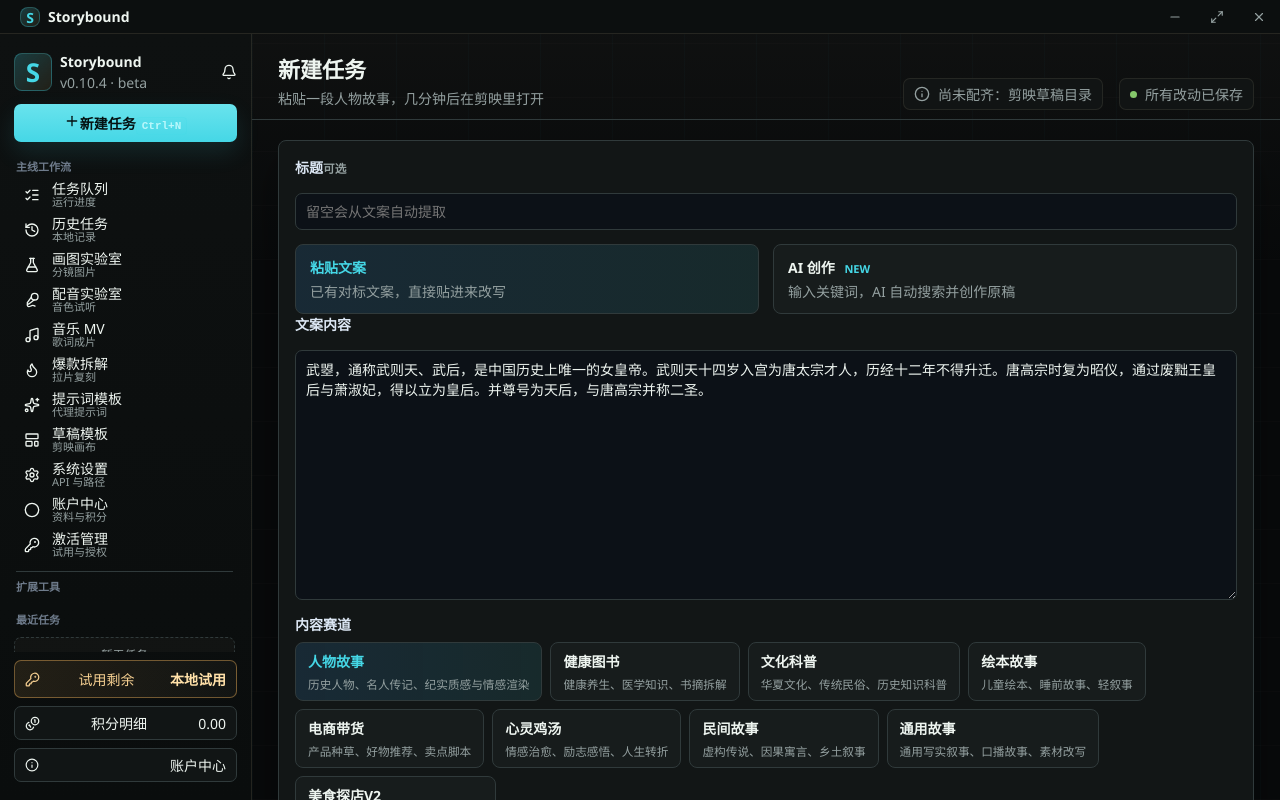
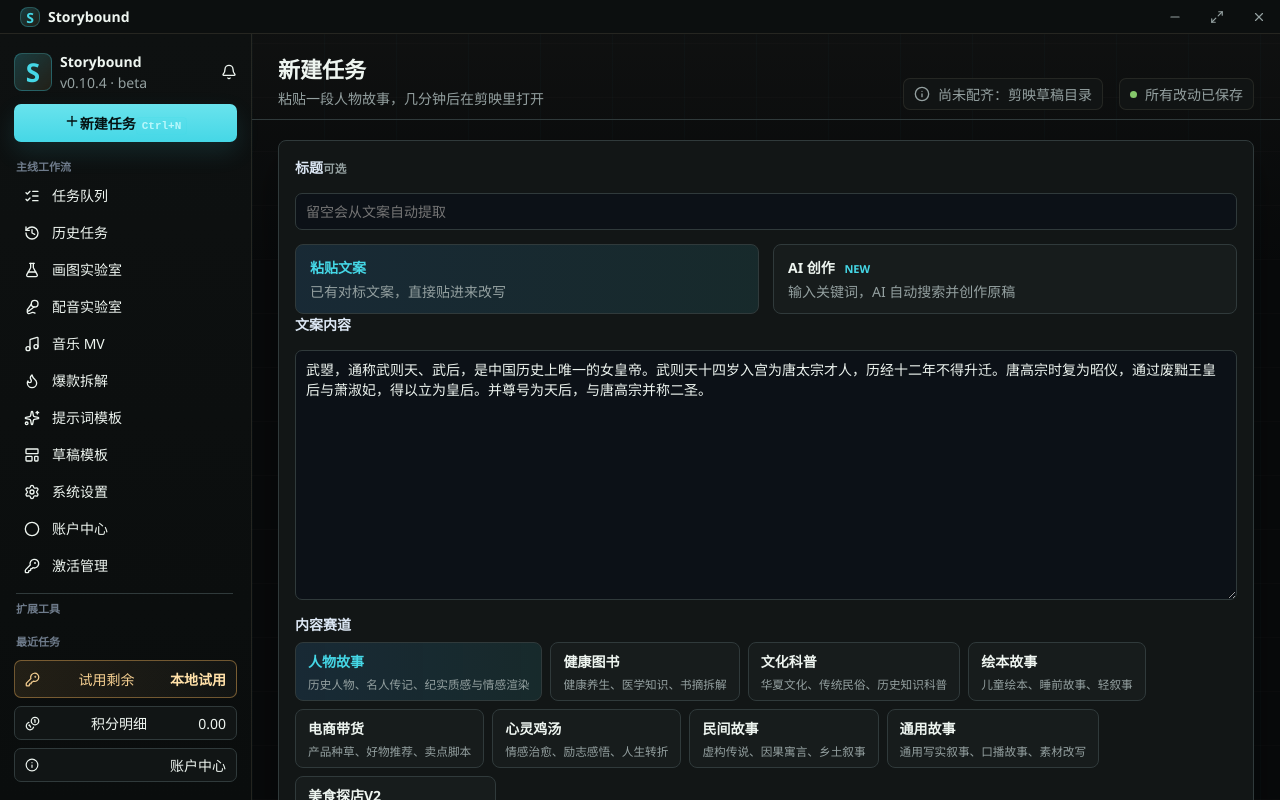
Before and after one commit to No-tail-fox/novel-write, a React (Vite) app: page / in a window 1280 px wide. Built offline with nearby package versions, Linux system fonts and the light colour scheme.

Commit message:
Use fixed single-line sidebar menu items

```diff
--- a/src/styles.css
+++ b/src/styles.css
@@ -281,39 +281,31 @@
   overflow: hidden;
   display: grid;
   grid-template-columns: 18px minmax(0, 1fr);
-  grid-template-rows: 14px 11px;
-  gap: 0 10px;
-  align-items: start;
-  min-height: 34px;
-  padding: 4px 10px;
+  grid-template-rows: 1fr;
+  gap: 10px;
+  align-items: center;
+  min-height: 36px;
+  padding: 0 10px;
   border-radius: 7px;
   background: transparent;
   text-align: left;
 }
 
 .nav-item > svg {
-  grid-row: 1 / span 2;
+  grid-row: 1;
   align-self: center;
 }
 
-.nav-item span,
-.nav-item small {
+.nav-item span {
   min-width: 0;
   overflow: hidden;
   text-overflow: ellipsis;
   white-space: nowrap;
-}
-
-.nav-item span {
-  align-self: end;
-  line-height: 14px;
+  line-height: 20px;
 }
 
 .nav-item small {
-  grid-column: 2;
-  align-self: start;
-  font-size: 11px;
-  line-height: 11px;
+  display: none;
 }
 
 .nav-item.active,
```
Also changed, not shown: 1 other file (tests, documents, lock files or other folders).
